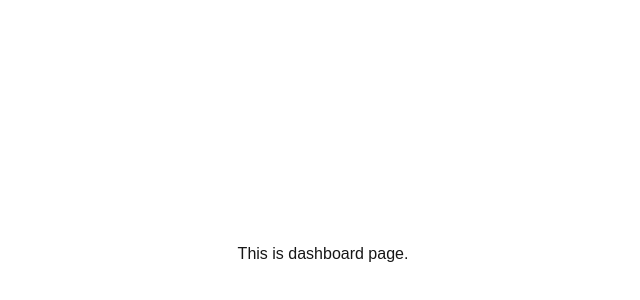
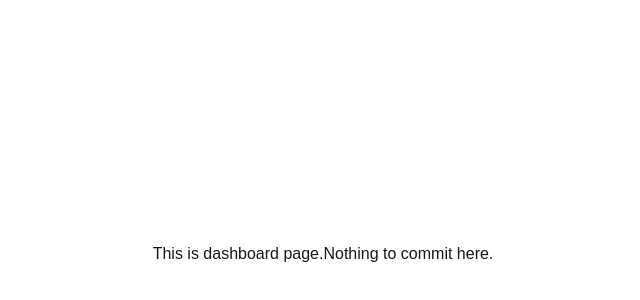
Before and after one commit to reuelrai/library-of-unsent-letters, a Next.js app: page /Dashboard in a window 1280 px wide. Shown: the part 146-446 px from the top of the page, without its empty margins (317-957 px from the left). Built offline with nearby package versions, Linux system fonts and the light colour scheme.

Commit message:
minor changes

```diff
--- a/src/app/Dashboard/page.tsx
+++ b/src/app/Dashboard/page.tsx
@@ -1,7 +1,9 @@
 export default function Dashboard() {
     return (
         <>
-        <div className="flex justify-center items-center h-screen">This is dashboard page.</div>
+        <div className="flex justify-center items-center h-screen">This is dashboard page.
+            <h1>Nothing to commit here.</h1>
+        </div>
         </>
     );
 }
```
